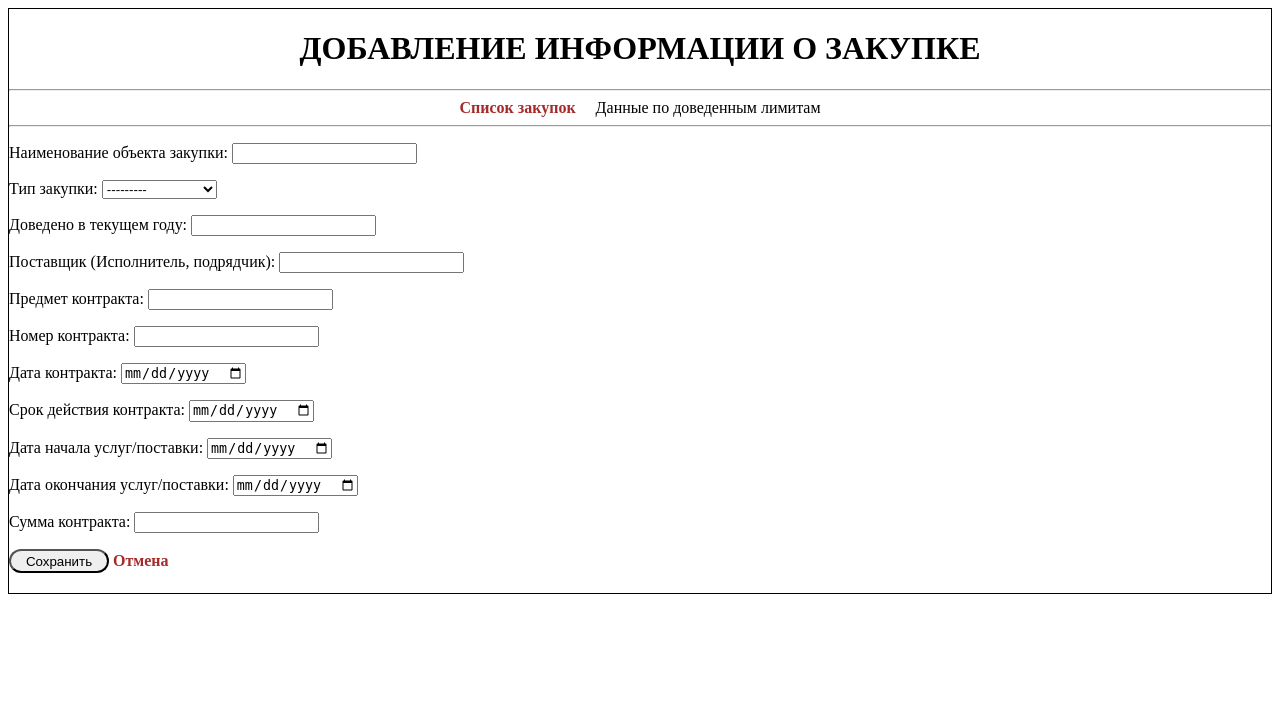
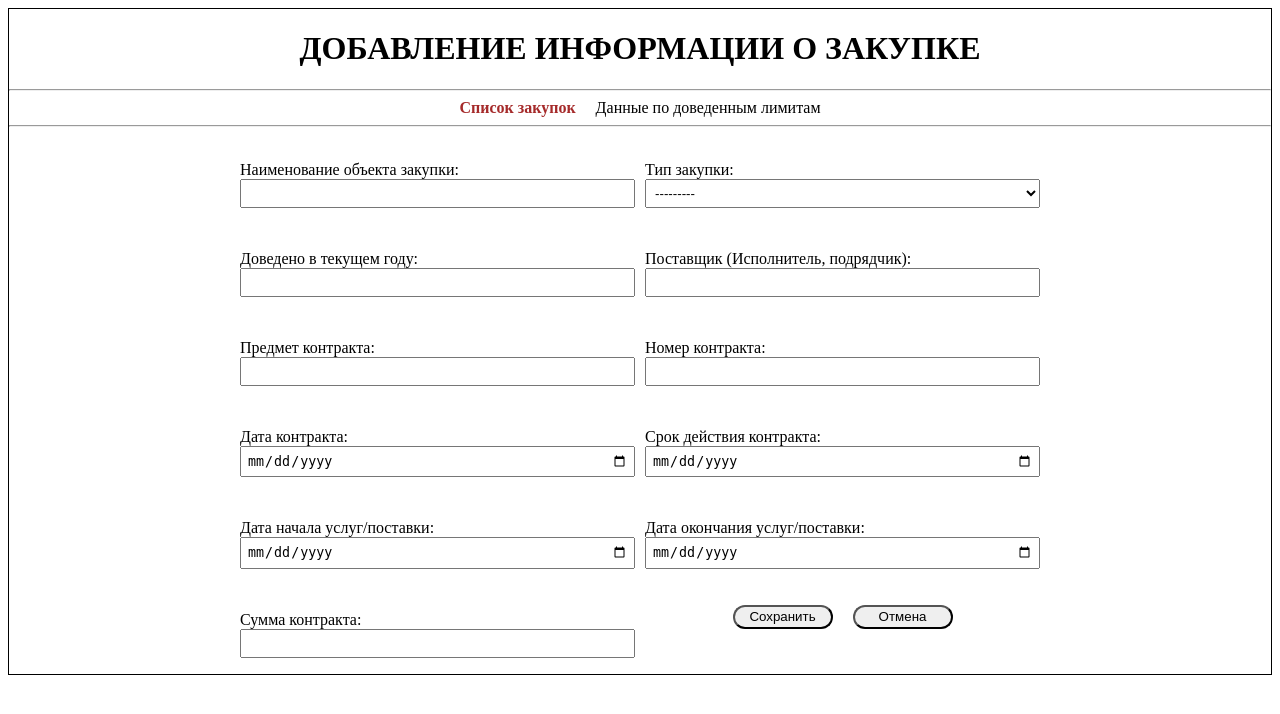
Before and after one commit to evlx87/contract_control, a Django app: page /add/ in a window 1280 px wide. Shown: the top 714 px of the page. Run offline with Django 5.2, Linux system fonts and the light colour scheme.

Commit message:
обновлены стили формы добавления закупки

```diff
--- a/contracts/templates/contracts/contract_detail.html
+++ b/contracts/templates/contracts/contract_detail.html
@@ -11,7 +11,9 @@
     <p>Оплачено: </p>
     <p>Остаток по контракту: </p>
     <hr>
-    <button><a>Добавить</a></button>
+    <div class="button_container">
+        <button><a>Добавить</a></button>
+    </div>
     <table border="1">
         <thead>
             <tr>
--- a/contracts/templates/contracts/purchase_add.html
+++ b/contracts/templates/contracts/purchase_add.html
@@ -9,13 +9,17 @@
 {% block page_header %}
     <h1>Добавление информации о закупке</h1>
 {% endblock %}
+
+
+{% block page_content %}
 <div class="add_form">
-{% block page_content %}
     <form method="post">
         {% csrf_token %}
         {{ form.as_p }}
-        <button type="submit">Сохранить</button>
-        <a>Отмена</a>
+        <div class="btn-container">
+            <button type="submit">Сохранить</button>
+            <button>Отмена</button>
+        </div>
     </form>
+</div>
 {% endblock %}.
-</div>
--- a/contracts/templates/contracts/purchases_list.html
+++ b/contracts/templates/contracts/purchases_list.html
@@ -11,9 +11,9 @@
 {% endblock %}
 
 {% block page_content %}
-
-<button><a href="{% url 'contracts:add_contract' %}">Добавить</a></button>
-
+<div class="button_container">
+    <button><a href="{% url 'contracts:add_contract' %}">Добавить</a></button>
+</div>
 <table border="1">
     <thead>
         <tr>
--- a/static/css/style.css
+++ b/static/css/style.css
@@ -23,7 +23,8 @@ ul {
 }
 
 li {
-    margin-right: 20px; /* Расстояние между пунктами меню */
+    margin-right: 20px;
+    /* Расстояние между пунктами меню */
 }
 
 li:hover {
@@ -38,7 +39,8 @@ a {
 }
 
 ul li:last-child {
-    margin-right: 0; /* Убираем отступ справа у последнего пункта меню */
+    margin-right: 0;
+    /* Убираем отступ справа у последнего пункта меню */
 }
 
 .menu_container {
@@ -47,10 +49,17 @@ ul li:last-child {
 }
 
 /* Кнопки */
+.button_container {
+    display: flex;
+    justify-content: center;
+}
+
 button {
     height: 24px;
-    width: 100px; /* Желаемая ширина кнопки */
-    border-radius: 12px; /* Половина высоты, чтобы получить овальную форму */
+    width: 100px;
+    /* Желаемая ширина кнопки */
+    border-radius: 12px;
+    /* Половина высоты, чтобы получить овальную форму */
     margin-bottom: 20px;
 }
 
@@ -59,3 +68,44 @@ button {
     width: 800px;
     margin: 0 auto;
 }
+
+/* Форма добавления закупки */
+.add_form {
+    width: 800px;
+    margin: 0 auto;
+    display: flex;
+    flex-direction: column;
+    align-items: center;
+}
+
+.add_form form {
+    display: grid;
+    grid-template-columns: 1fr 1fr;
+    /* Делит форму на две колонки */
+    grid-gap: 10px;
+    /* Расстояние между элементами */
+    margin-top: 10px;
+}
+
+.add_form label {
+    grid-column: span 1;
+    /* Занимает обе колонки */
+}
+
+.add_form input,
+.add_form select {
+    width: 100%;
+    /* Занимает всю ширину ячейки */
+    padding: 5px;
+    box-sizing: border-box;
+    /* Размер с учетом padding */
+}
+.add_form .btn-container {
+    display: flex;
+    justify-content: center;
+    margin-top: 10px;
+}
+
+.add_form button {
+    margin: 0 10px;
+}
```
